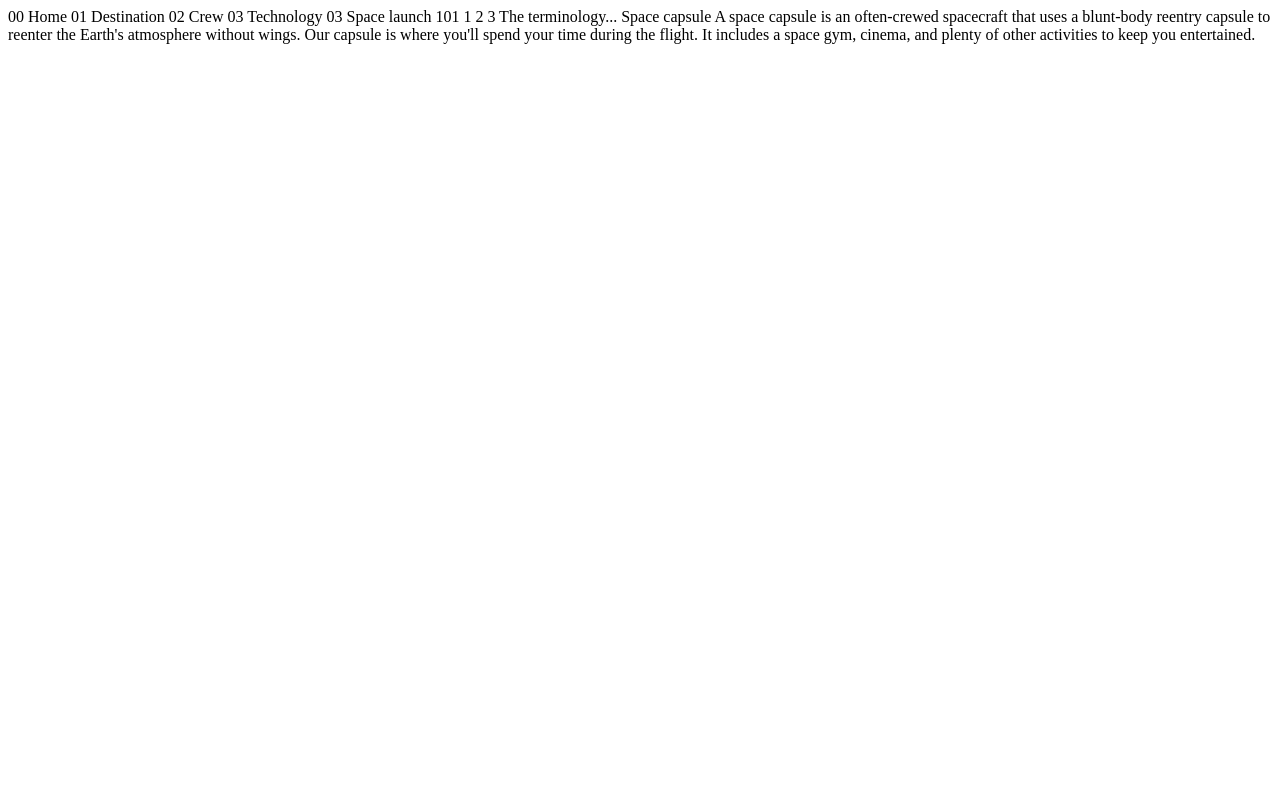
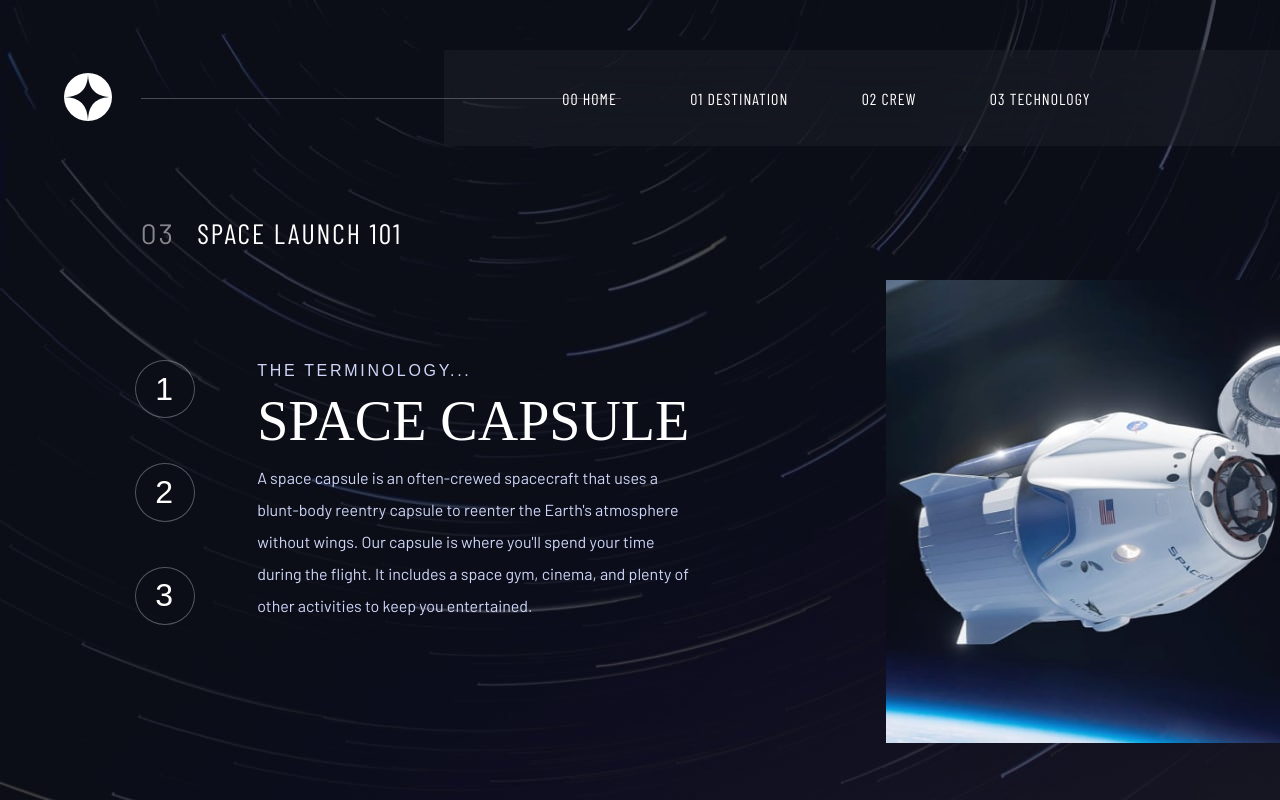
Before and after one commit to zmn17/space-tourism-site, a plain HTML site: page technology-capsule.html in a window 1280 px wide. Drawn offline with nearby package versions, Linux system fonts and the light colour scheme; a web font is replaced by a local one.

Commit message:
finish the whole webpage - html & css

```diff
--- a/style.css
+++ b/style.css
@@ -151,7 +151,7 @@ body {
 
 
 .outer-container:hover {
-    border: 90px solid rgba(255, 254, 254, 0.3);
+    border: 90px solid #fffefe4d;
 }
 
 
@@ -315,7 +315,8 @@ body {
 }
 
 
-.text-content span {
+.text-content .role,
+.text-content .tech {
     color: white;
     font-family: 'Bellefair', sans-serif;
     font-size: 32px;
@@ -325,19 +326,16 @@ body {
     opacity: 0.5;
 }
 
-.crew-text .crew-title {
+.crew-sec-1 .text-content .title {
     font-size: 3.5rem;
+    margin-top: 2%;
 }
 
-.crew-title-con,
-.crew-text{
+.crew-sec-1 .title-con,
+.crew-sec-1 .text-content{
     left: 11%;
 }
 
-
-.crew-text .crew-title {
-    margin-top: 2%;
-}
 
 #commander .crew-pic .pic {
     background: url('./asset/crew/image-douglas-hurley.png') no-repeat;
@@ -377,3 +375,78 @@ body {
     height: 15px;
     cursor: pointer;
 }
+
+#vehicle,
+#spaceport,
+#capsule {
+    background: url('./asset/technology/background-technology-desktop.jpg') no-repeat;
+}
+
+.text-content .tech {
+    font-size: 1rem;
+    color: #d0d6f9;
+    opacity: 100%;
+    letter-spacing: 2.7px;
+}
+
+.tech-sec-1 .text-content {
+    display: flex;
+    gap: 6%;
+    left: 9%;
+    width: 700px;
+
+}
+
+.tech-sec-1 .text-content .tech-nav nav{
+    display: flex;
+    flex-direction: column;
+    justify-content: space-between;
+    align-items: center;
+    width: 100px;
+    height: 265px;
+    gap: 17%;
+}
+
+
+.text-content .tech-nav a {
+    display: flex;
+    justify-content: center;
+    align-items: center;
+    width: 60px;
+    height: 60px;
+    border: 1px solid #fffefe4d;
+    text-decoration: none;
+    color: #fff;
+    font-size: 2em;
+    font-family: 'Bellefair', sans-serif;
+    line-height: normal;
+    text-align: center;
+    letter-spacing: 2px;
+    border-radius: 50%;
+    cursor: pointer;
+}
+
+
+#vehicle .tech-pic .pic {
+    background: url('./asset/technology/image-launch-vehicle-portrait.jpg') no-repeat;
+    background-size: 82%;
+}
+
+#spaceport .tech-pic .pic {
+    background: url('./asset/technology/image-spaceport-portrait.jpg') no-repeat;
+    background-size: 82%;
+}
+
+#capsule .tech-pic .pic {
+    background: url('./asset/technology/image-space-capsule-portrait.jpg') no-repeat;
+    background-size: 82%;
+    left: 69.2%;
+}
+
+.tech-pic .pic {
+    width: 552px;
+    height: 500px;
+    position: fixed;
+    top: 35%;
+    left: 70%;
+}
--- a/technology-capsule.html
+++ b/technology-capsule.html
@@ -5,28 +5,62 @@
   <meta name="viewport" content="width=device-width, initial-scale=1.0">
 
   <link rel="icon" type="image/png" sizes="32x32" href="./assets/favicon-32x32.png">
+  <link rel="stylesheet" href="style.css">
+  <title>Space tourism website</title>
+</head>
+<body id="capsule">
 
-  <title>Frontend Mentor | Space tourism website</title>
-</head>
-<body>
+  <header class="header">
+    <a href="index.html" class="logo">
+      <img src="./asset/shared/logo.svg" alt="">
+    </a>
 
-  00 Home
-  01 Destination
-  02 Crew
-  03 Technology
+    <div class="rectangle"></div>
 
-  03 Space launch 101
+    <div class="navbar">
+      <nav class="nav">
+        <a href="index.html">00 HOME</a>
+        <a href="destination-moon.html">01 DESTINATION</a>
+        <a href="crew-commander.html">02 CREW</a>
+        <a href="technology-vehicle.html">03 TECHNOLOGY</a>
+      </nav>
+    </div>
 
-  1
-  2
-  3
+  </header>
 
-  The terminology...
-  Space capsule
+  <section class="sec-1 crew-sec-1 tech-sec-1">
+    <div class="title-con">
+      <p class="intro-title"><span class="num-title">03</span>SPACE LAUNCH 101</p>
+    </div>
 
-  A space capsule is an often-crewed spacecraft that uses a blunt-body reentry
-  capsule to reenter the Earth's atmosphere without wings. Our capsule is where
-  you'll spend your time during the flight. It includes a space gym, cinema,
-  and plenty of other activities to keep you entertained.
+    <div class="text-content">
+
+      <div class="tech-nav">
+        <nav>
+          <a href="technology-vehicle.html">1</a>
+          <a href="technology-spaceport.html">2</a>
+          <a href="technology-capsule.html">3</a>
+        </nav>
+      </div>
+
+      <div>
+        <span class="tech">THE TERMINOLOGY...</span>
+        <h1 class="title">SPACE CAPSULE</h1>
+        <p class="content">
+          A space capsule is an often-crewed spacecraft that uses a
+          blunt-body reentry capsule to reenter the
+          Earth's atmosphere without wings. Our capsule is
+          where you'll spend your time during the flight.
+          It includes a space gym, cinema, and plenty of other
+          activities to keep you entertained.
+        </p>
+      </div>
+
+    </div>
+  </section>
+
+  <section class="tech-pic">
+    <div class="pic"></div>
+  </section>
 </body>
 </html>
```
Also changed, not shown: crew-commander.html (+4 -4 lines), crew-engineer.html (+4 -4 lines), crew-pilot.html (+4 -4 lines), crew-specialist.html (+4 -4 lines), technology-spaceport.html (+49 -17 lines), technology-vehicle.html (+51 -17 lines).
